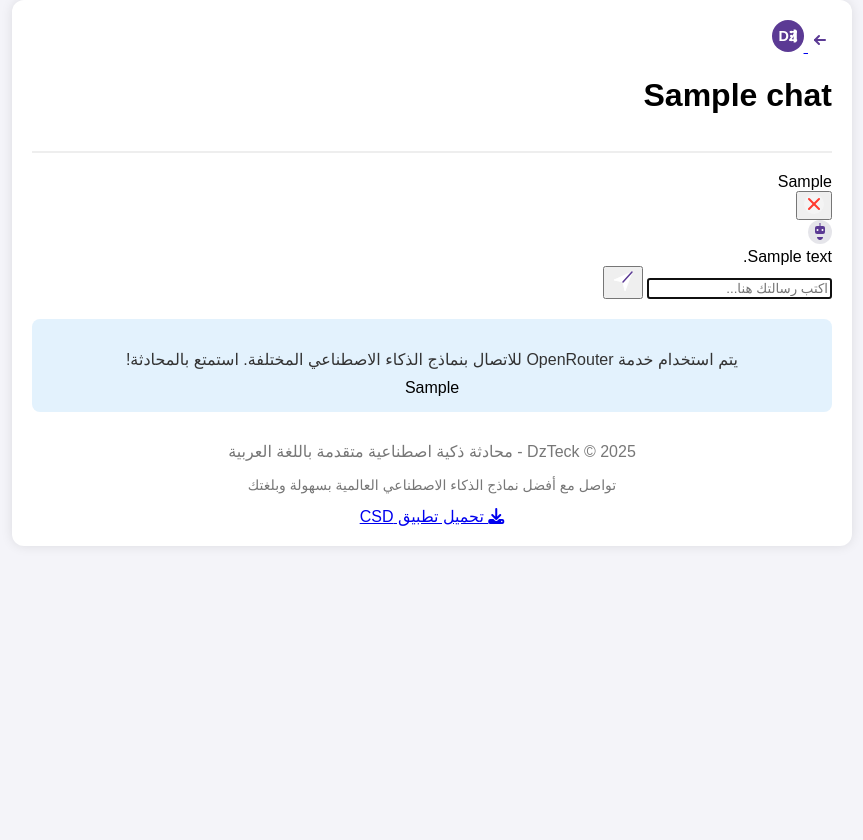
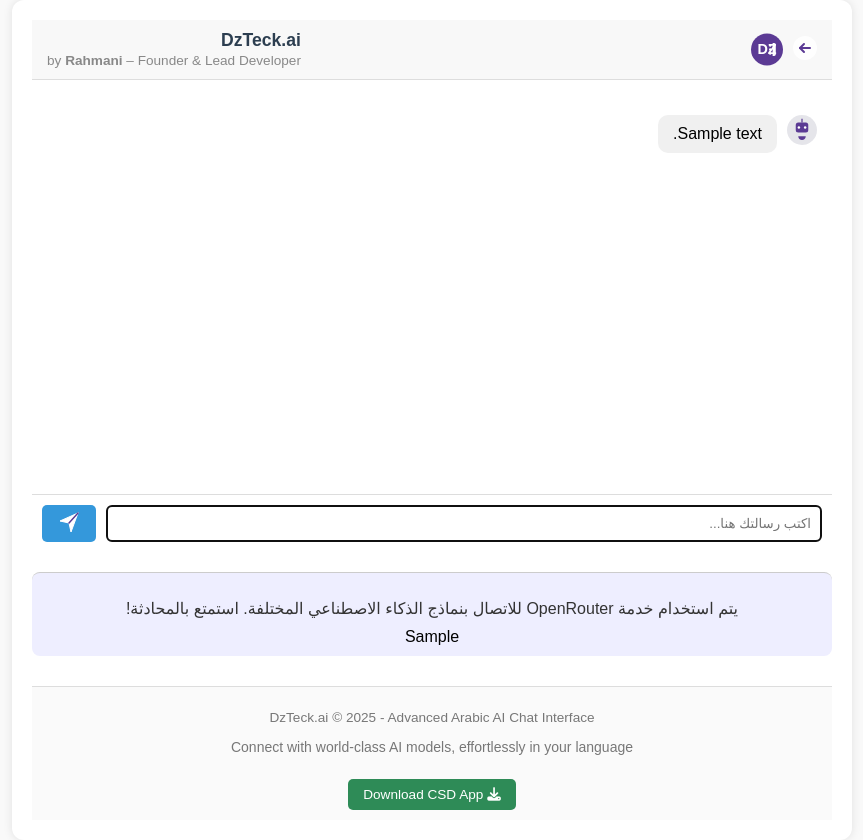
Before and after one commit to RABEH2024/dzteck_chat, a Flask app: page /chat/1 in a window 1280 px wide. Shown: the whole page, without its empty margins (208-1071 px from the left). Before the commit the page ends 526 px from the top, so only its background shows below. Run offline with Flask 3, Linux system fonts and the light colour scheme; tables that the repository leaves empty hold one stand-in row (values such as "Sample post").

Commit message:
Update chat.html

```diff
--- a/templates/chat.html
+++ b/templates/chat.html
@@ -1,41 +1,163 @@
-<!DOCTYPE html>
-<html lang="ar" dir="rtl">
+<!DOCTYPE html><html lang="ar" dir="rtl">
 <head>
     <meta charset="UTF-8">
     <meta name="viewport" content="width=device-width, initial-scale=1.0">
-    <title>{{ chat.title }} - DzTeck شات</title>
-    <meta name="description" content="DzTeck - واجهة محادثة ذكية تعمل بالذكاء الاصطناعي بواسطة OpenRouter">
-
-    <!-- Font Awesome for icons -->
+    <title>{{ chat.title }} - DzTeck.ai</title>
+    <meta name="description" content="DzTeck.ai - واجهة محادثة ذكية تعمل بالذكاء الاصطناعي بواسطة OpenRouter"><!-- Font Awesome for icons -->
 <link rel="stylesheet" href="https://cdnjs.cloudflare.com/ajax/libs/font-awesome/6.4.0/css/all.min.css">
 
 <!-- Custom CSS -->
 <link rel="stylesheet" href="{{ url_for('static', filename='css/style.css') }}">
+<style>
+    body {
+        font-family: 'Arial', sans-serif;
+        background-color: #f9f9f9;
+        margin: 0;
+        padding: 0;
+    }
+
+    .chat-container {
+        max-width: 800px;
+        margin: auto;
+        background-color: #fff;
+        box-shadow: 0 0 10px rgba(0,0,0,0.1);
+        min-height: 100vh;
+        display: flex;
+        flex-direction: column;
+    }
+
+    .chat-header {
+        display: flex;
+        justify-content: space-between;
+        align-items: center;
+        padding: 10px 15px;
+        background-color: #f8f8f8;
+        border-bottom: 1px solid #ddd;
+    }
+
+    .logo {
+        display: flex;
+        align-items: center;
+    }
+
+    .logo-img {
+        height: 35px;
+        margin-left: 10px;
+    }
+
+    .back-button {
+        margin-left: 10px;
+    }
+
+    .header-content {
+        text-align: right;
+    }
+
+    .site-name {
+        font-size: 1.1rem;
+        color: #2c3e50;
+        margin: 0;
+        font-weight: 600;
+    }
+
+    .creator-info {
+        font-size: 0.85rem;
+        color: #888;
+    }
+
+    .chat-box {
+        flex-grow: 1;
+        padding: 15px;
+        overflow-y: auto;
+    }
+
+    .message {
+        display: flex;
+        margin-bottom: 15px;
+    }
+
+    .message-icon img {
+        height: 30px;
+        margin-left: 10px;
+    }
+
+    .message-content {
+        background-color: #f0f0f0;
+        padding: 10px 15px;
+        border-radius: 10px;
+        max-width: 75%;
+    }
+
+    .user-message .message-content {
+        background-color: #d1e7dd;
+    }
+
+    .input-area {
+        display: flex;
+        padding: 10px;
+        border-top: 1px solid #ddd;
+    }
+
+    .input-area input {
+        flex: 1;
+        padding: 10px;
+        border: 1px solid #ccc;
+        border-radius: 5px;
+    }
+
+    .input-area button {
+        background: #3498db;
+        border: none;
+        padding: 0 15px;
+        color: white;
+        border-radius: 5px;
+        margin-right: 10px;
+    }
+
+    .info-banner {
+        background-color: #eef;
+        padding: 10px 15px;
+        border-top: 1px solid #ccc;
+    }
+
+    .chat-footer {
+        text-align: center;
+        padding: 10px;
+        font-size: 0.85rem;
+        background-color: #fafafa;
+        border-top: 1px solid #ddd;
+    }
+
+    .footer-tagline {
+        color: #777;
+    }
+
+    .download-app-button {
+        display: inline-block;
+        margin-top: 10px;
+        padding: 8px 15px;
+        background-color: #2e8b57;
+        color: white;
+        text-decoration: none;
+        border-radius: 5px;
+    }
+</style>
+
 </head>
 <body>
     <div class="chat-container">
         <header class="chat-header">
             <div class="logo">
                 <a href="{{ url_for('index') }}" class="back-button">
-                    <img src="{{ url_for('static', filename='img/back-icon.svg') }}" alt="العودة" class="back-icon">
+                    <img src="{{ url_for('static', filename='img/back-icon.svg') }}" alt="Back" class="back-icon">
                 </a>
                 <img src="{{ url_for('static', filename='img/logo.svg') }}" alt="DzTeck Logo" class="logo-img">
-                <h1>{{ chat.title }}</h1>
             </div>
-        </header>
-
-        <div class="model-info">
-            <span class="model-badge">{{ chat.model }}</span>
-            <div class="chat-actions">
-                <form action="{{ url_for('delete_chat', chat_id=chat.id) }}" method="post" class="delete-chat-form">
-                    <button type="submit" class="delete-button" onclick="return confirm('هل أنت متأكد من حذف هذه المحادثة؟')">
-                        <img src="{{ url_for('static', filename='img/delete-icon.svg') }}" alt="حذف">
-                    </button>
-                </form>
+            <div class="header-content">
+                <h1 class="site-name">DzTeck.ai</h1>
+                <span class="creator-info">by <strong>Rahmani</strong> – Founder & Lead Developer</span>
             </div>
-        </div>
-
-        <div class="chat-box" id="chat-box">
+        </header><div class="chat-box" id="chat-box">
         {% for message in messages %}
             {% if message.role != 'system' %}
             <div class="message {{ 'user-message' if message.role == 'user' else 'bot-message' }}">
@@ -63,12 +185,10 @@
     </div>
 
     <footer class="chat-footer">
-            <p>DzTeck &copy; 2025 - محادثة ذكية اصطناعية متقدمة باللغة العربية</p>
-            <p class="footer-tagline">تواصل مع أفضل نماذج الذكاء الاصطناعي العالمية بسهولة وبلغتك</p>
-
-            <!-- زر تحميل التطبيق -->
+        <p>DzTeck.ai &copy; 2025 - Advanced Arabic AI Chat Interface</p>
+        <p class="footer-tagline">Connect with world-class AI models, effortlessly in your language</p>
         <a href="#" class="download-app-button">
-                <i class="fas fa-download"></i> تحميل تطبيق CSD
+            <i class="fas fa-download"></i> Download CSD App
         </a>
     </footer>
 </div>
@@ -79,5 +199,6 @@
 
 <!-- Scripts -->
 <script src="{{ url_for('static', filename='js/chat.js') }}"></script>
+
 </body>
 </html>
```
Lines whose indentation alone changed are shown as unchanged.
